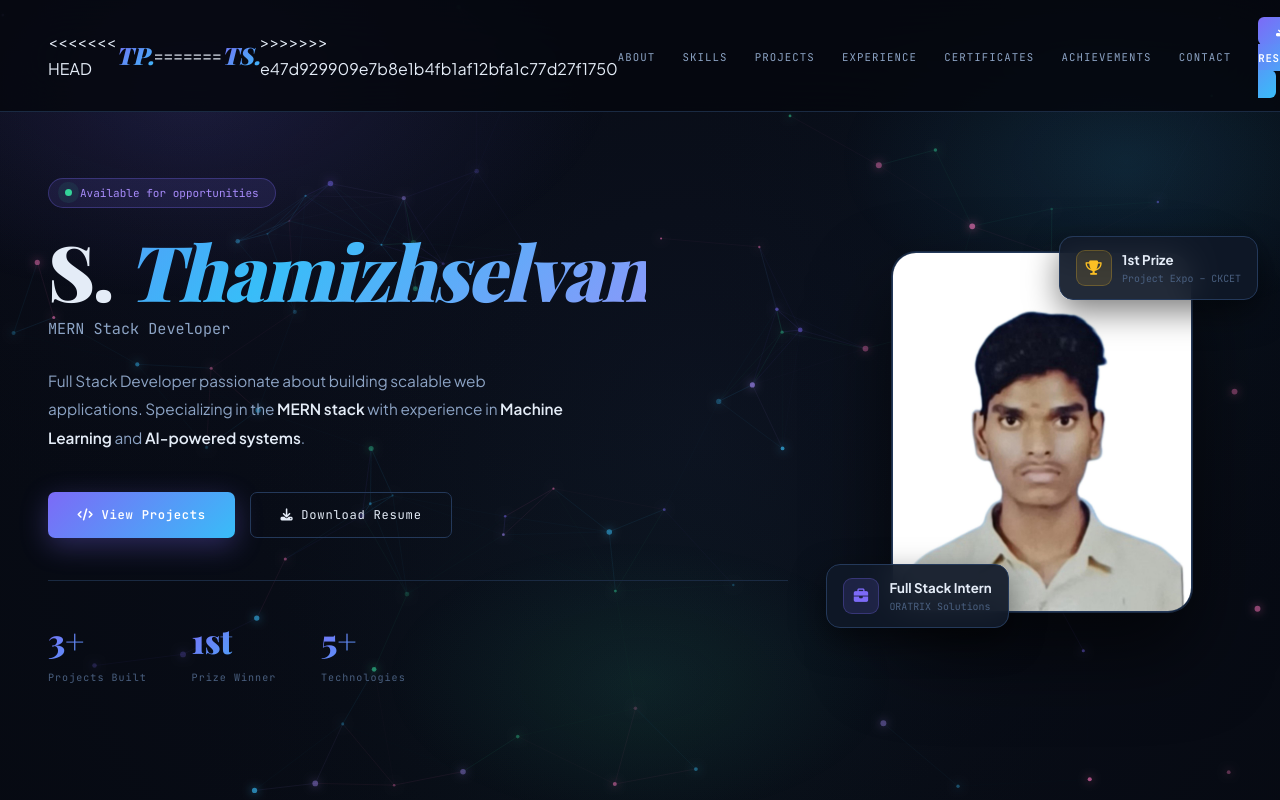
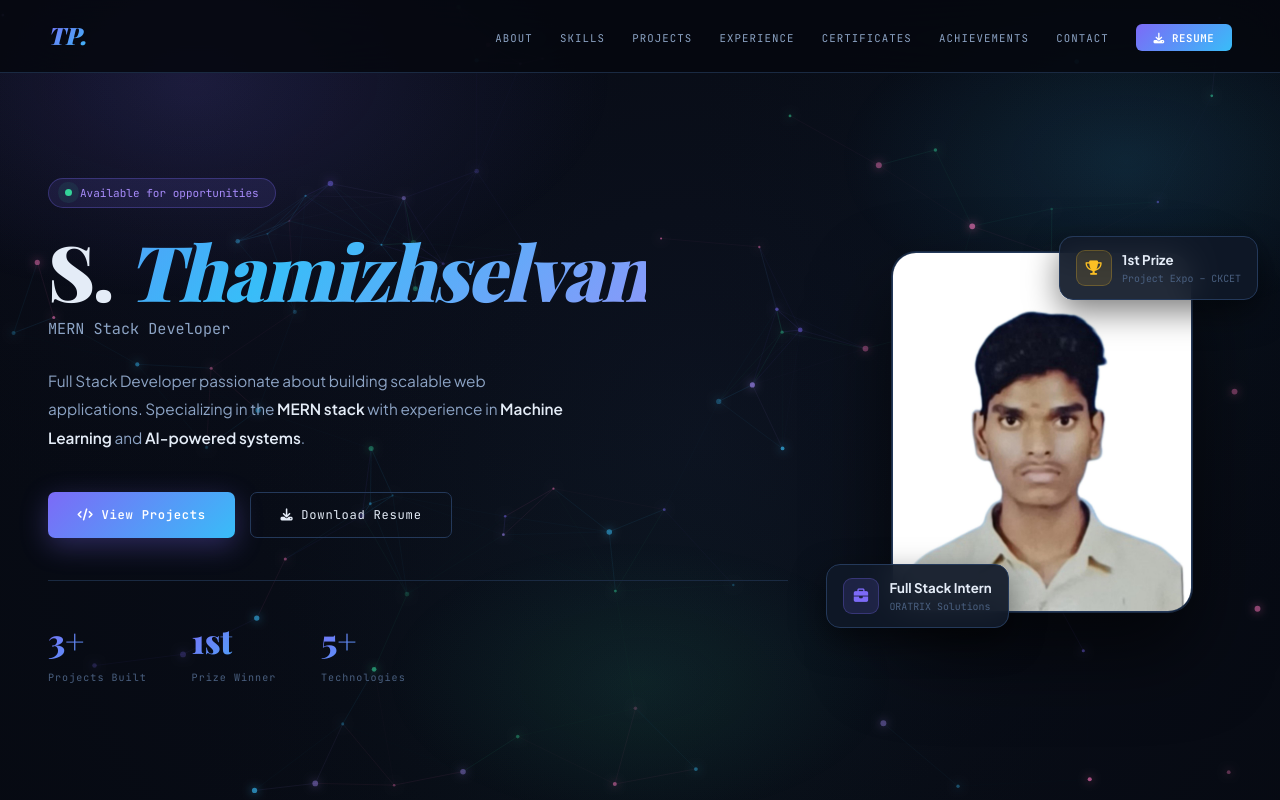
Before and after one commit to Thamizhselvans-tech/portfolio, a plain HTML site: page index.html in a window 1280 px wide. Shown: the top 800 px of the page. Drawn offline with nearby package versions, Linux system fonts and the light colour scheme; animation ran at ten frames a second; a web font is replaced by a local one.

Commit message:
fixed merge conflict fully

```diff
--- a/index.html
+++ b/index.html
@@ -314,11 +314,7 @@ footer{border-top:1px solid var(--bdr);padding:1.8rem 3rem;display:flex;justify-
 
 <!-- NAV -->
 <nav>
-<<<<<<< HEAD
   <div class="nav-logo">TP.</div>
-=======
-  <div class="nav-logo">TS.</div>
->>>>>>> e47d929909e7b8e1b4fb1af12bfa1c77d27f1750
   <ul class="nav-links">
     <li><a href="#about">About</a></li>
     <li><a href="#skills">Skills</a></li>
```
